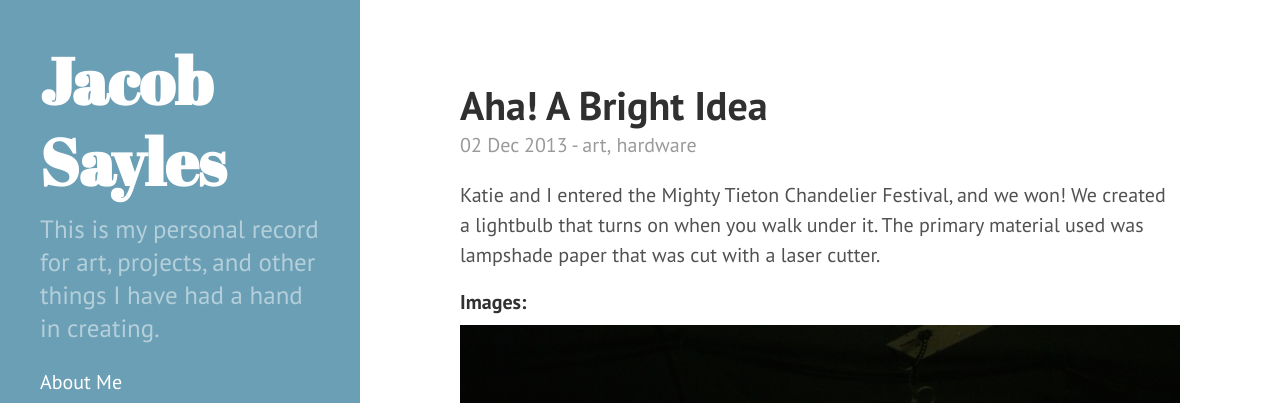
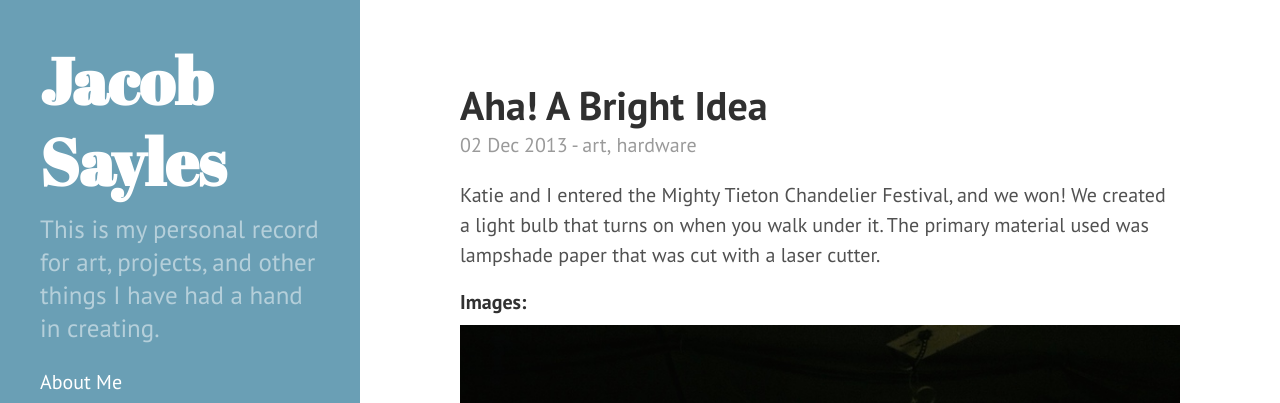
Before and after one commit to jsayles/jsayles.github.io, a Jekyll site: the page built from _posts/2013-12-02-aha-chandelier.md, in a window 1280 px wide and 900 px high. Shown: the top 403 px of the window. Built offline with Jekyll 4.4.1, drawn with Linux system fonts in a browser that asks for light colours; Markdown is read by kramdown in place of the engine named in the settings.

Commit message:
spelling errors

```diff
--- a/_posts/2013-12-02-aha-chandelier.md
+++ b/_posts/2013-12-02-aha-chandelier.md
@@ -18,4 +18,4 @@ images:
   - 2013-12-02-aha-chandelier4.jpg
   - 2013-12-02-aha-chandelier5.jpg
 ---
-Katie and I entered the Mighty Tieton Chandelier Festival, and we won!  We created a lightbulb that turns on when you walk under it.  The primary material used was lampshade paper that was cut with a laser cutter.
+Katie and I entered the Mighty Tieton Chandelier Festival, and we won!  We created a light bulb that turns on when you walk under it.  The primary material used was lampshade paper that was cut with a laser cutter.
```
Also changed, not shown: _posts/2014-05-01-philometer.md (+4 -1 lines).
